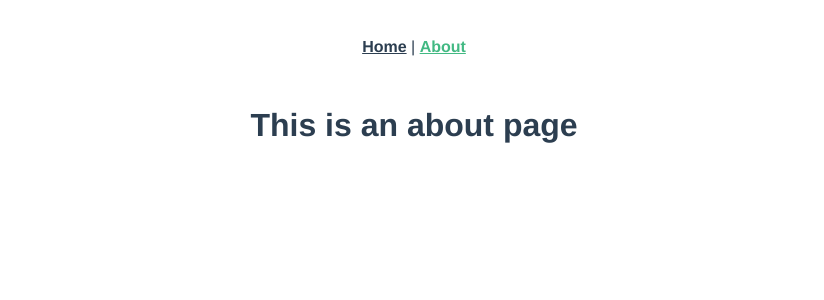
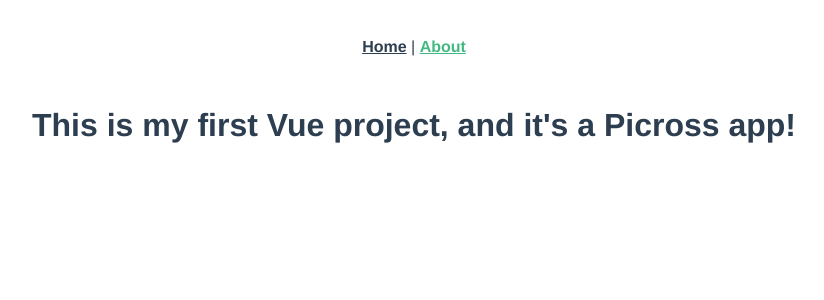
Before and after one commit to lunkkun/picross, a Vue app: page /about in a window 1280 px wide. Shown: the top 300 px of the page, without its empty margins (226-1050 px from the left). Built offline with nearby package versions, Linux system fonts and the light colour scheme.

Commit message:
changed About text

```diff
--- a/src/views/About.vue
+++ b/src/views/About.vue
@@ -1,5 +1,5 @@
 <template>
   <div class="about">
-    <h1>This is an about page</h1>
+    <h1>This is my first Vue project, and it's a Picross app!</h1>
   </div>
 </template>
```
